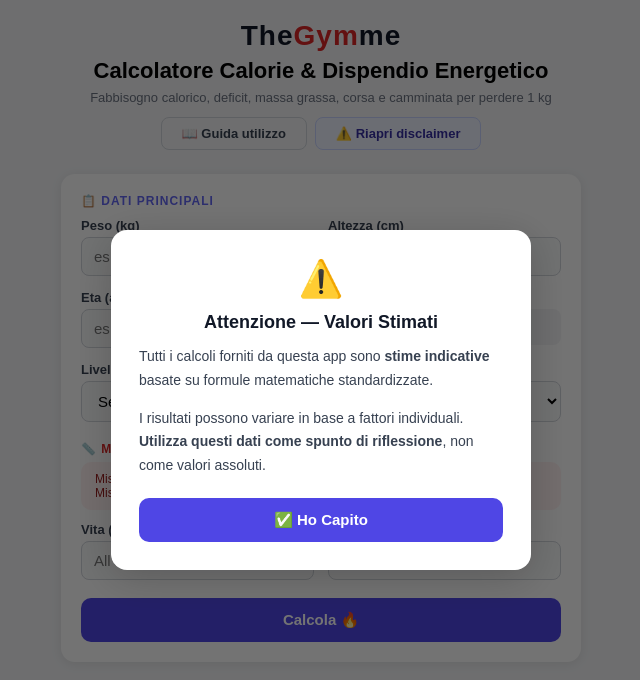
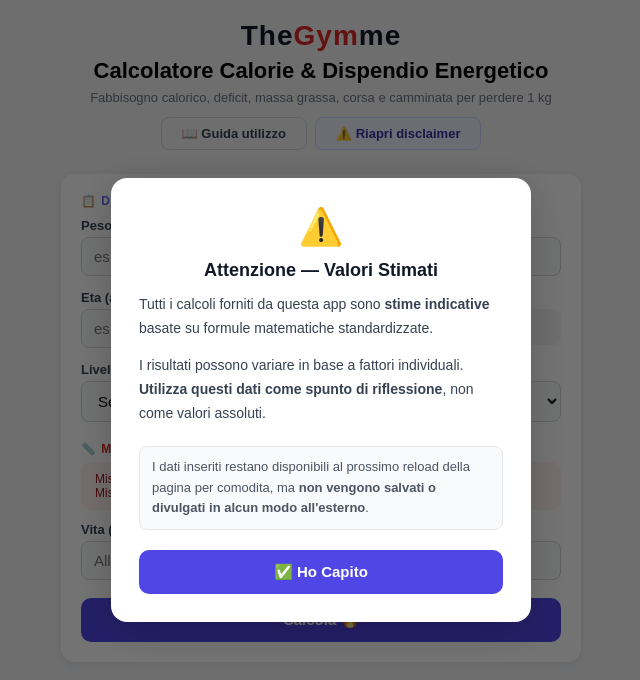
Before and after one commit to michelegimmelli-lgtm/TheGymme, a React (Create React App) app: page / in a window 1280 px wide. Shown: the top 680 px of the page, without its empty margins (319-959 px from the left). Built offline with nearby package versions, Linux system fonts and the light colour scheme.

Commit message:
disclaimer_modify

```diff
--- a/src/App.js
+++ b/src/App.js
@@ -480,6 +480,9 @@ export default function App() {
             <p style={{ margin: "0 0 20px", fontSize: 14, color: "#374151", lineHeight: 1.7 }}>
               I risultati possono variare in base a fattori individuali. <strong>Utilizza questi dati come spunto di riflessione</strong>, non come valori assoluti.
             </p>
+            <p style={{ margin: "0 0 20px", fontSize: 13, color: "#4B5563", lineHeight: 1.6, background: "#F9FAFB", border: "1px solid #E5E7EB", borderRadius: 8, padding: "10px 12px" }}>
+              I dati inseriti restano disponibili al prossimo reload della pagina per comodita, ma <strong>non vengono salvati o divulgati in alcun modo all'esterno</strong>.
+            </p>
             <button onClick={() => setShowDisclaimer(false)} style={{ width: "100%", padding: "13px 0", background: "#4F46E5", color: "#fff", border: "none", borderRadius: 10, fontSize: 15, fontWeight: 700, cursor: "pointer" }}>✅ Ho Capito</button>
           </div>
         </div>
```
Also changed, not shown: 7 other files (tests, documents, lock files or other folders).
